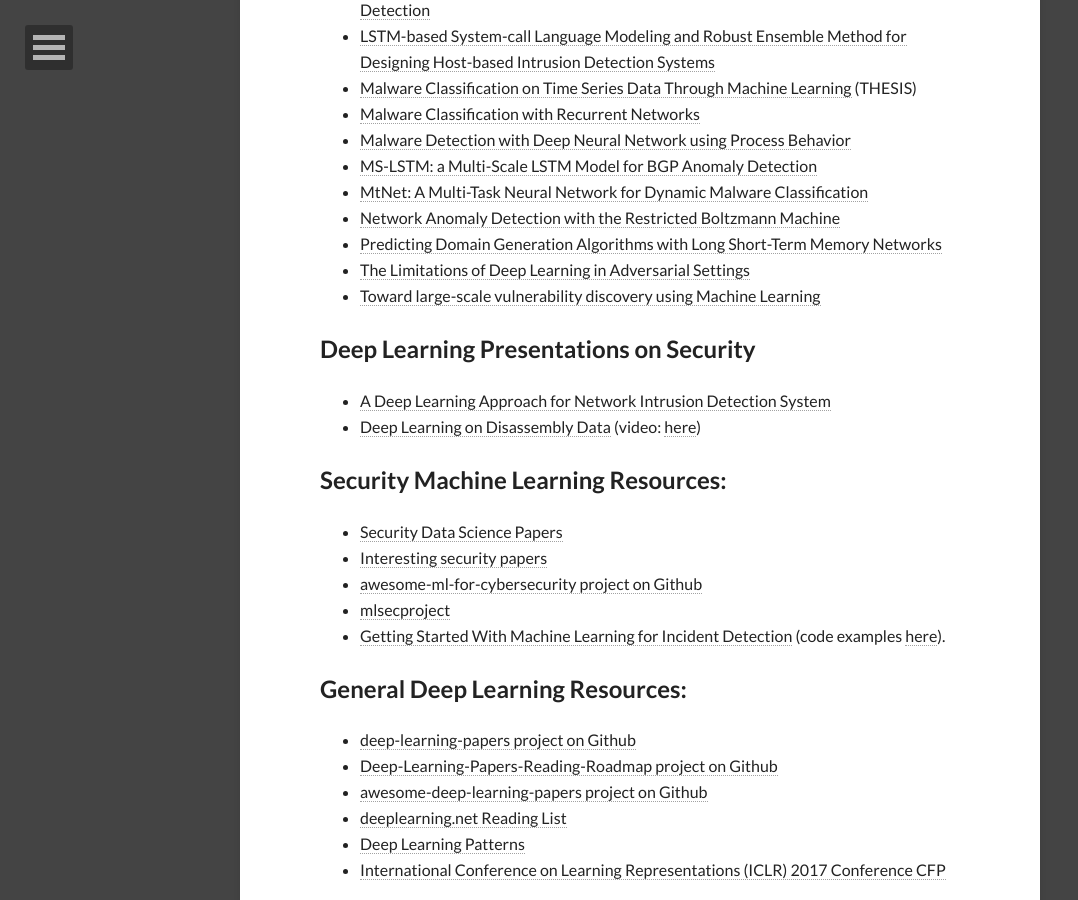
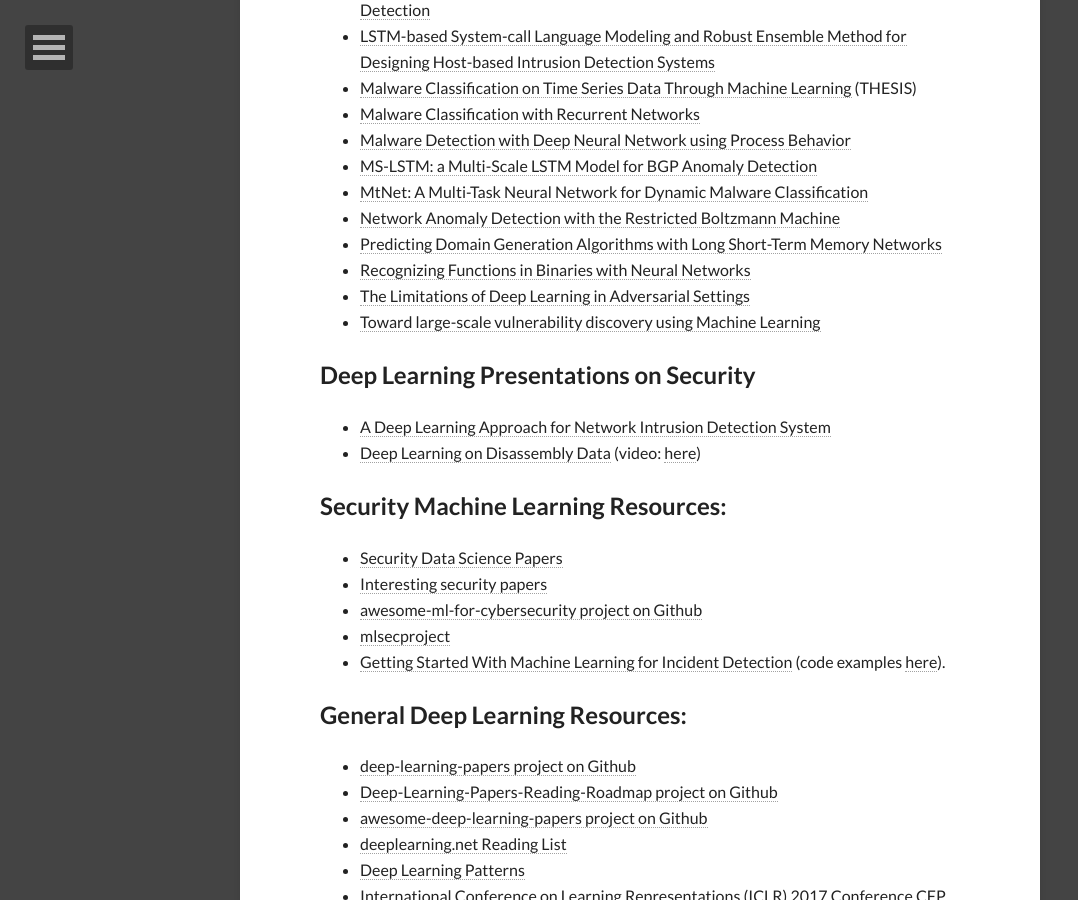
Before and after one commit to covert-labs/covert-labs.github.io, a Jekyll site: the page built from _posts/2016-12-29-deep-learning-security-papers.md, in a window 1280 px wide and 900 px high, scrolled down 2258 px. Shown: the whole window, without its empty margins (0-1078 px from the left). Built offline with Jekyll 4.4.1, drawn with Linux system fonts in a browser that asks for light colours; nearby versions of some CDN libraries; comment, search, counter and statistics services are not loaded.

Commit message:
added Recognizing Functions in Binaries with Neural Networks

```diff
--- a/_posts/2016-12-29-deep-learning-security-papers.md
+++ b/_posts/2016-12-29-deep-learning-security-papers.md
@@ -55,6 +55,7 @@
 * [MtNet: A Multi-Task Neural Network for Dynamic Malware Classification](/research-papers/deep-learning-security/MtNet - A Multi-Task Neural Network for Dynamic Malware Classification.pdf)
 * [Network Anomaly Detection with the Restricted Boltzmann Machine](/research-papers/deep-learning-security/Network anomaly detection with the restricted Boltzmann machine.pdf)
 * [Predicting Domain Generation Algorithms with Long Short-Term Memory Networks](/research-papers/deep-learning-security/Predicting Domain Generation Algorithms with Long Short-Term Memory Networks.pdf)
+* [Recognizing Functions in Binaries with Neural Networks](/research-papers/deep-learning-security/Recognizing Functions in Binaries with Neural Networks.pdf)
 * [The Limitations of Deep Learning in Adversarial Settings](/research-papers/deep-learning-security/The limitations of deep learning in adversarial settings.pdf)
 * [Toward large-scale vulnerability discovery using Machine Learning](/research-papers/deep-learning-security/Toward large-scale vulnerability discovery using Machine Learning.pdf)
 
```
Also changed, not shown: 1 other file.
